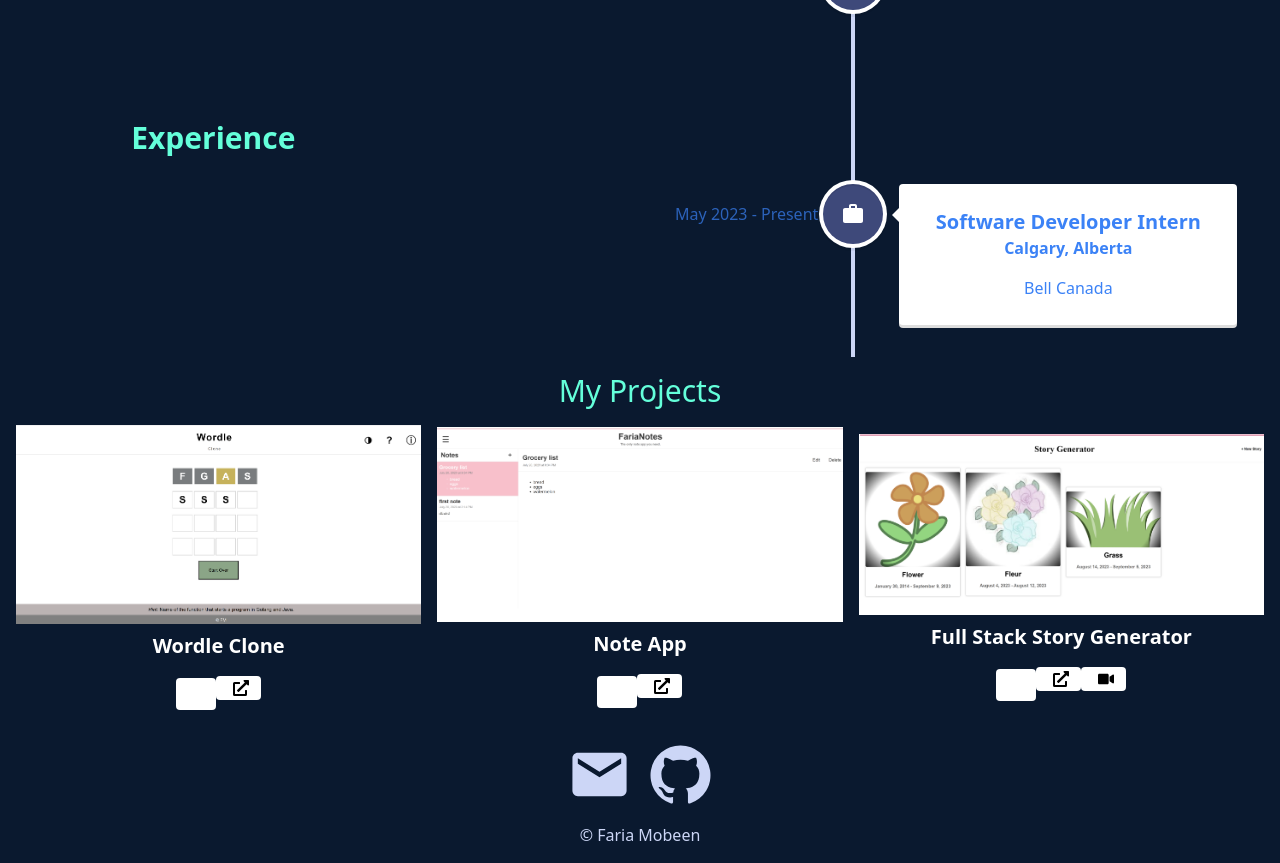
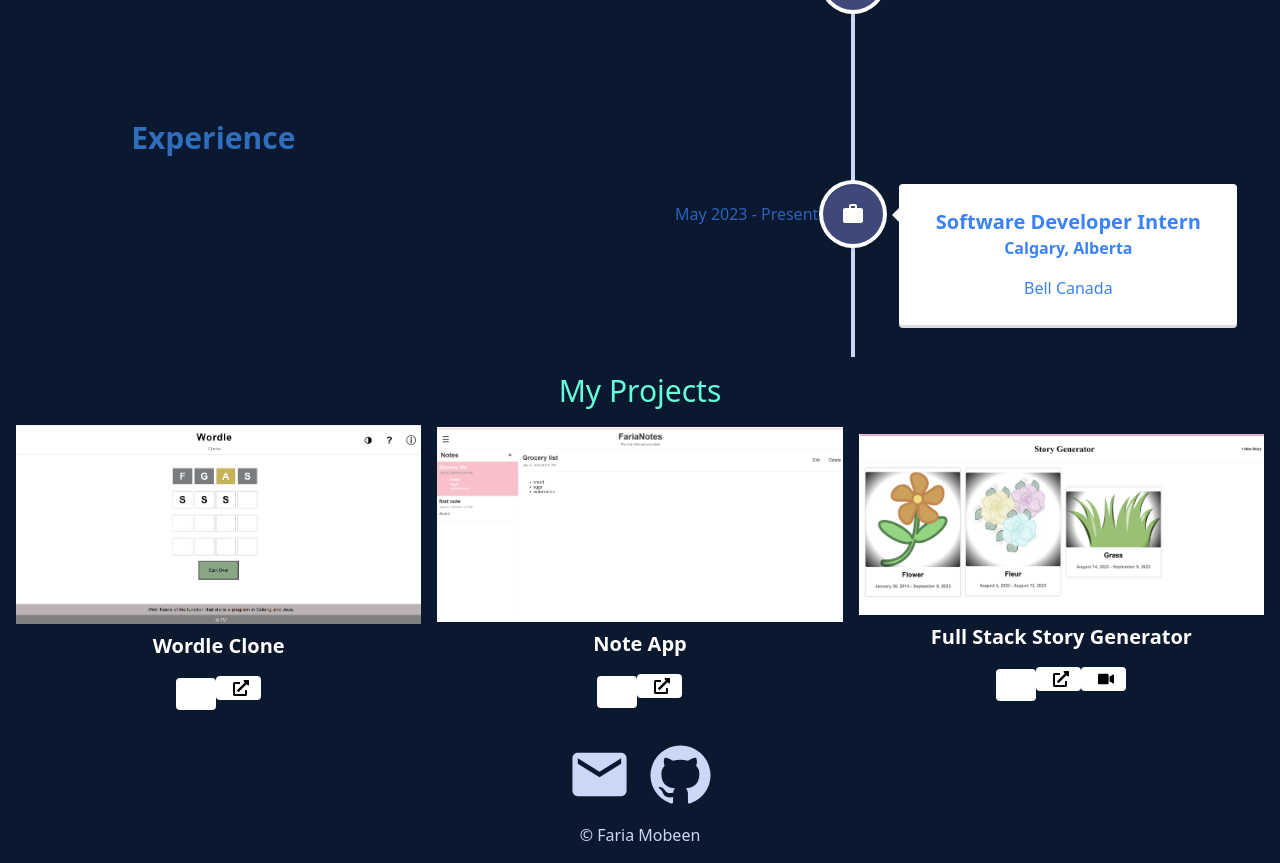
Before and after one commit to FariaMobeen/Portfolio, a React (Create React App) app: page / in a window 1280 px wide. Shown: the part 1500-2363 px from the top of the page. Built offline with nearby package versions, Linux system fonts and the light colour scheme; some icons are missing.

Commit message:
Update Experience.js

```diff
--- a/src/components/Experience.js
+++ b/src/components/Experience.js
@@ -12,7 +12,7 @@ function Experience() {
   return (
     <div id="experience" className="flex flex-col md:flex-row mt-5">
       <div className="w-full md:w-1/3 flex items-center justify-center p-4">
-        <h2 className="text-3xl font-bold text-center text-textGreen">Experience</h2>
+        <h2 className="text-3xl font-bold text-center text-textGreen" style ={{color: '#306dbc', fontWeight:'700'}}>Experience</h2>
       </div>
       <div className="w-full md:w-2/3 items-center">
         <VerticalTimeline lineColor="#ccd6f6">
```
